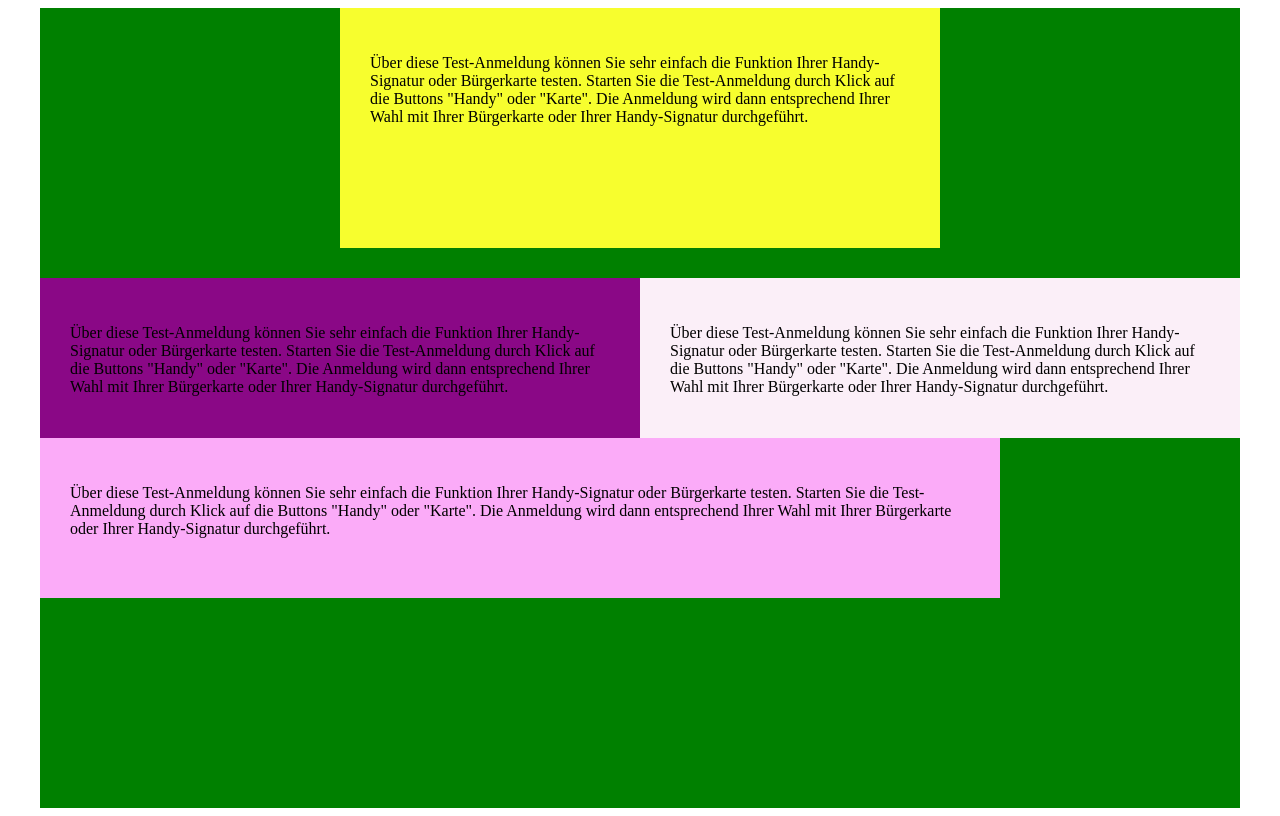
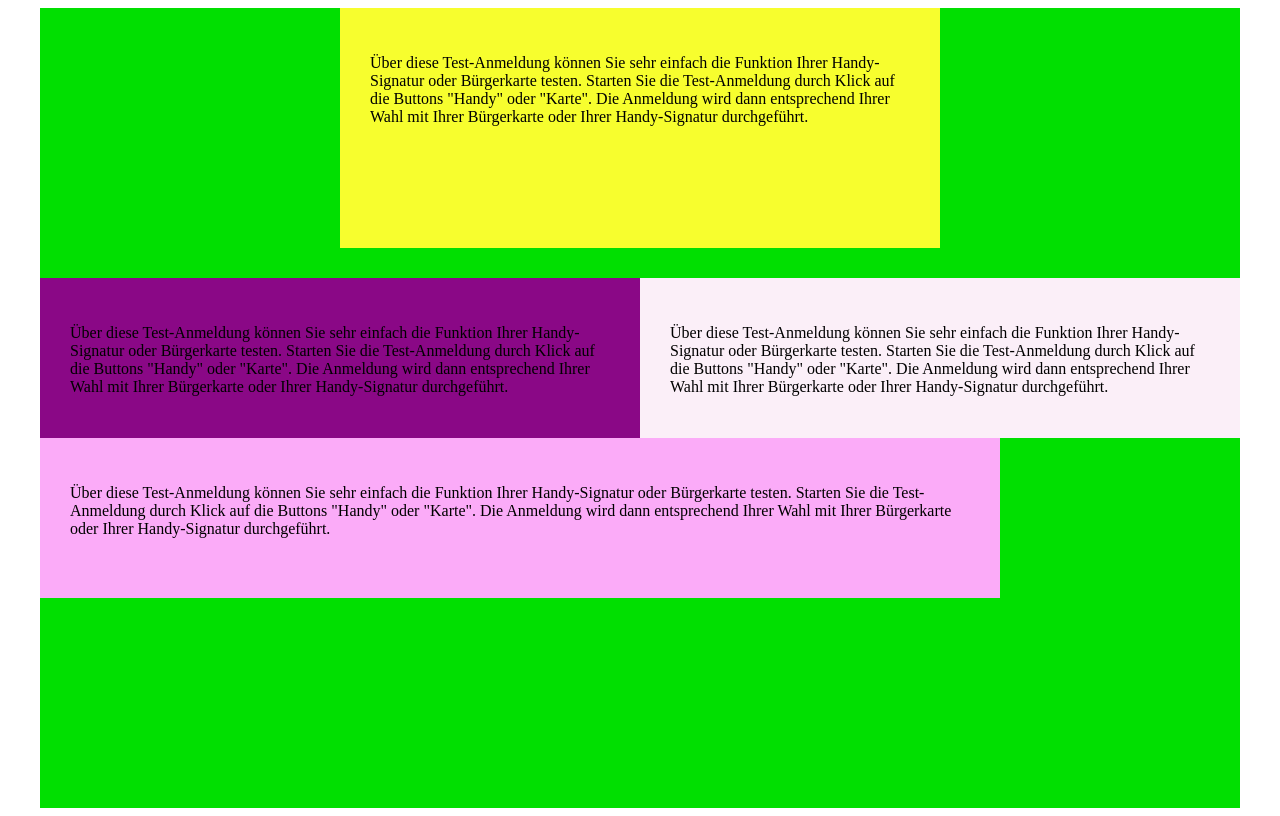
Before and after one commit to esrauw/esrauw.github.io, a plain HTML site: page index.html in a window 1280 px wide. Drawn offline with Linux system fonts and the light colour scheme.

Commit message:
Update index.html

```diff
--- a/index.html
+++ b/index.html
@@ -17,7 +17,7 @@
     #container {
       width: 1200px;
       height: 800px;
-      background-color: green;
+      background-color: #01DF01;
       margin: auto;
 
 
```
